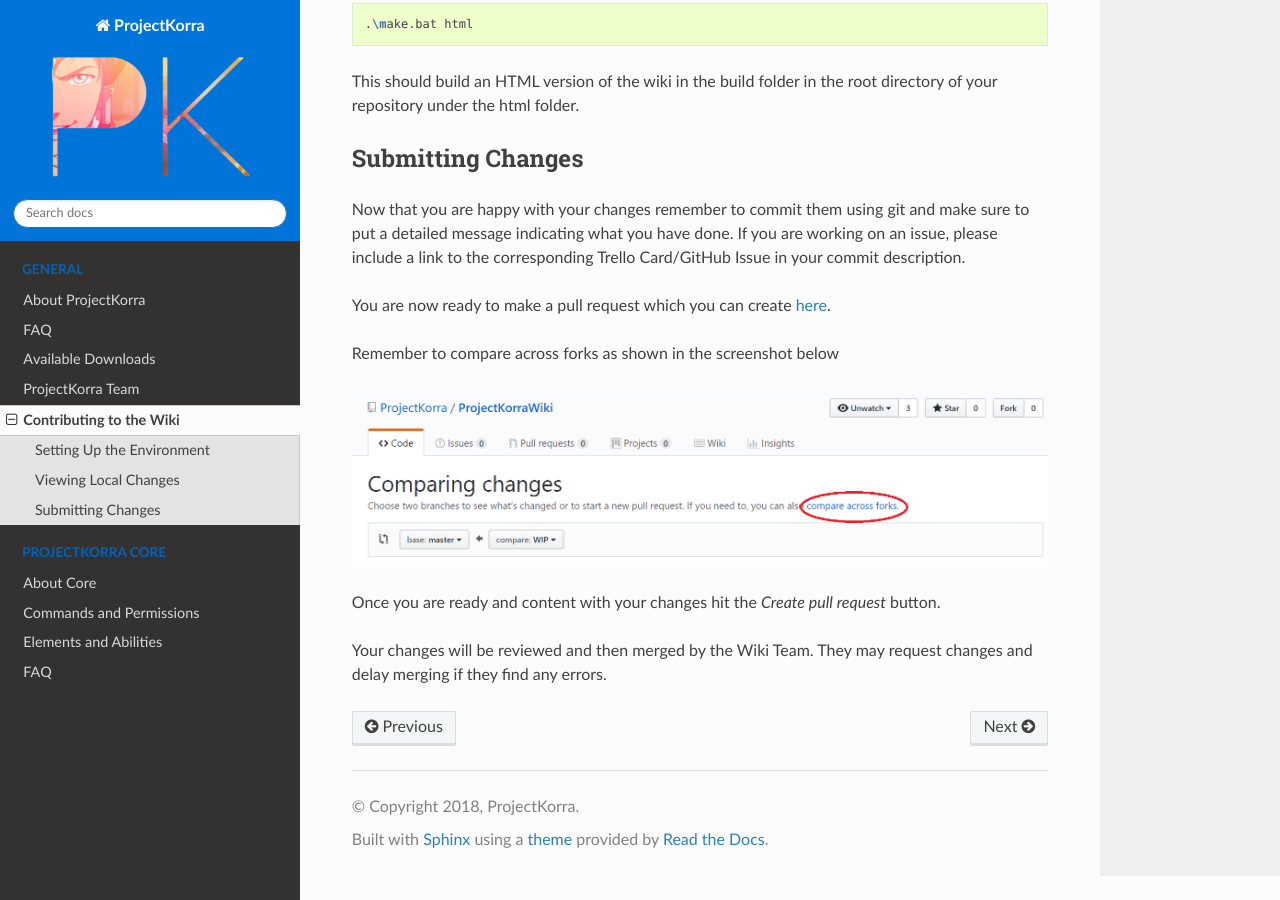
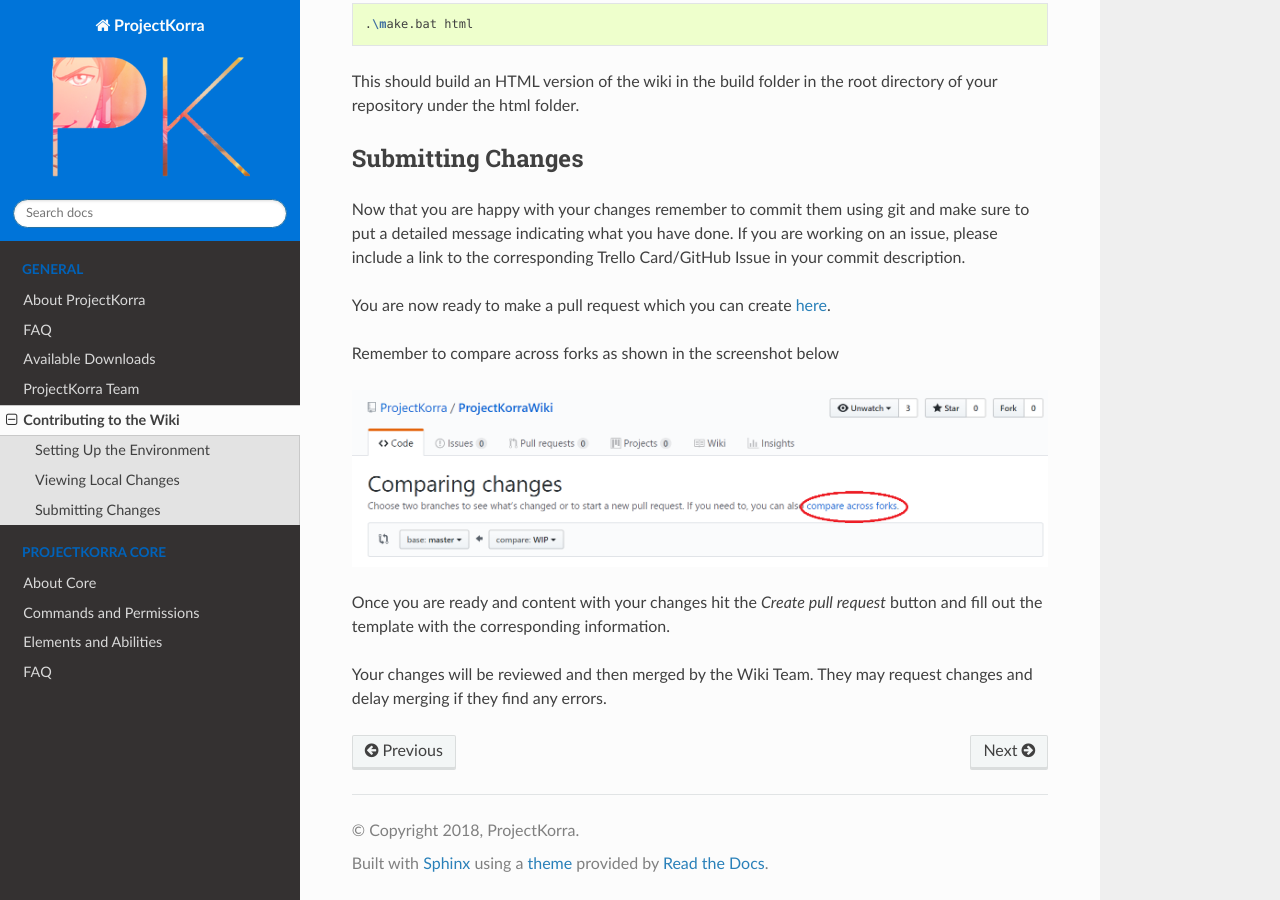
Before and after one commit to ProjectKorra/ProjectKorraWiki, a Sphinx documentation site: the page built from source/general/wikicontributing.rst, in a window 1280 px wide and 900 px high, scrolled down 1201 px. Built offline with Sphinx 7.4.7 and the Read the Docs theme 2.0.0, drawn with Linux system fonts in a browser that asks for light colours.

Commit message:
Update wikicontributing.rst

```diff
--- a/source/general/wikicontributing.rst
+++ b/source/general/wikicontributing.rst
@@ -62,7 +62,7 @@
 
 .. image:: /_static/images/contributing_pr_1.png
 
-Once you are ready and content with your changes hit the *Create pull request* button.
+Once you are ready and content with your changes hit the *Create pull request* button and fill out the template with the corresponding information.
 
 Your changes will be reviewed and then merged by the Wiki Team. They may request changes and delay merging if they find any errors.
 
```
